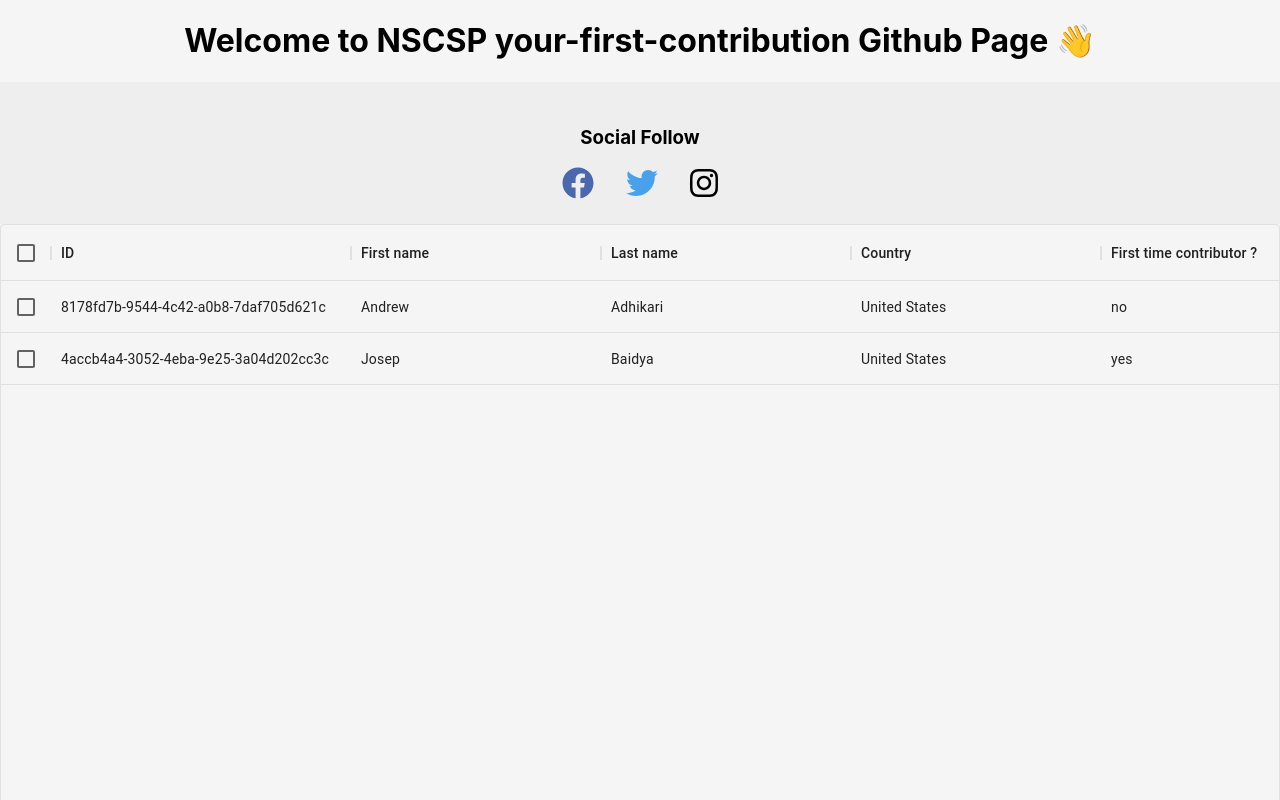
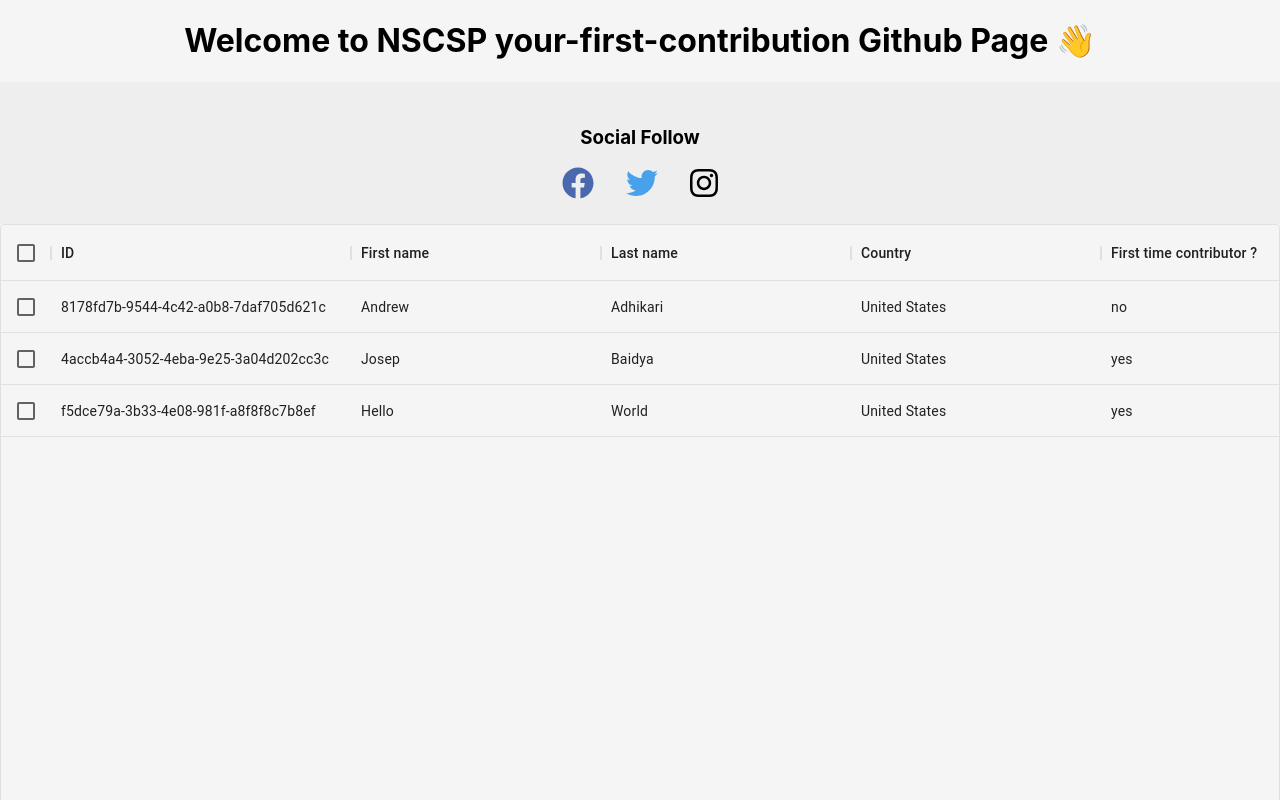
Before and after one commit to nscsp-it/your-first-contribution, a React (Create React App) app: page / in a window 1280 px wide. Shown: the top 800 px of the page. Built offline with nearby package versions, Linux system fonts and the light colour scheme.

Commit message:
Update Table.js

```diff
--- a/src/Table.js
+++ b/src/Table.js
@@ -43,7 +43,8 @@ const columns = [
 
 const rows = [
   { id: uuidv4(), lastName: 'Adhikari', firstName: 'Andrew',country: 'United States', ftc: 'no' },
-  { id: uuidv4(), lastName: 'Baidya', firstName: 'Josep',country: 'United States', ftc: 'yes' }
+  { id: uuidv4(), lastName: 'Baidya', firstName: 'Josep',country: 'United States', ftc: 'yes' },
+  { id: uuidv4(), lastName: 'World', firstName: 'Hello',country: 'United States', ftc: 'yes' }
 
 ];
 
```
